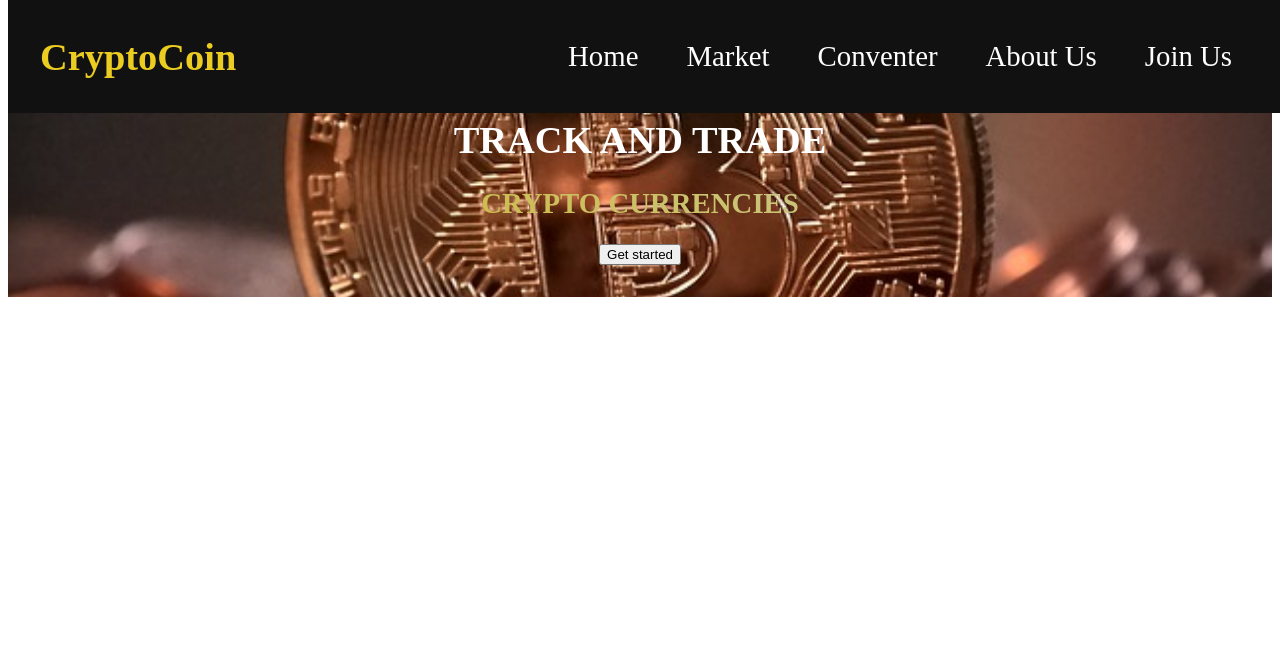
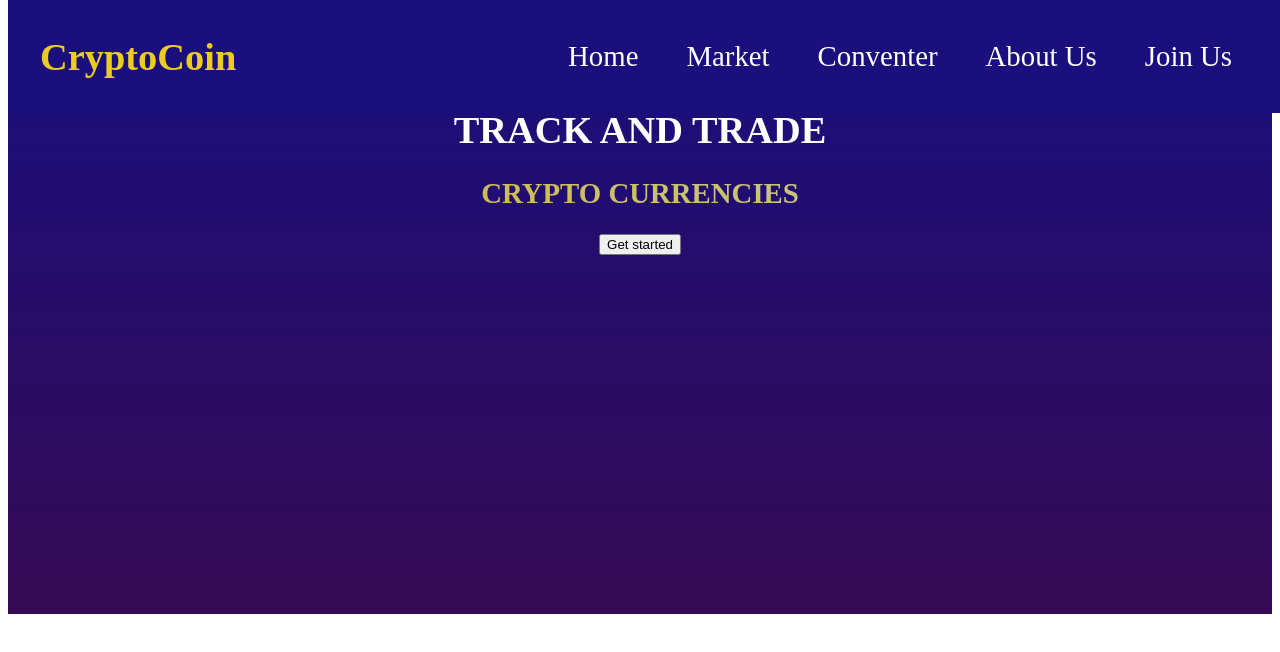
Before and after one commit to SoT03/CryptoCalc, a Next.js app: page / in a window 1280 px wide. Shown: the top 652 px of the page. Built offline with nearby package versions, Linux system fonts and the light colour scheme.

Commit message:
changed color scheme for whole project

```diff
--- a/components/header.tsx
+++ b/components/header.tsx
@@ -3,7 +3,7 @@ import classes from '../styles/header.module.scss';
 const Header = () => {
 	return (
 		<header className={classes.header}>
-			<div className='bg-shadow'></div>
+			{/* <div className='bg-shadow'></div> */}
 			<div className='wrapper'>
 				<h1>Track and trade</h1>
 				<h2>crypto currencies</h2>
--- a/styles/header.module.scss
+++ b/styles/header.module.scss
@@ -1,9 +1,11 @@
 .header {
 	position: relative;
-	margin-top: 60px;
+	height: 500px;
+	margin-top: 50px;
 	padding: 2em 0em;
 	text-align: center;
-	background-image: url('../public//img/bitcoin-2007769_640.jpg');
+	background-image: linear-gradient(to top, #360a53 0%, #1a0f7c 100%);
+	// background-image: url('../public//img/bitcoin-2007769_640.jpg');
 	background-size: cover;
 	background-position: center;
 	z-index: -2;
--- a/styles/navbar.module.scss
+++ b/styles/navbar.module.scss
@@ -2,7 +2,7 @@
 	position: fixed;
 	top: 0;
 	width: 100%;
-	background-color: #111;
+	background-color: #1a0f7c;
 }
 
 .nav {
```
